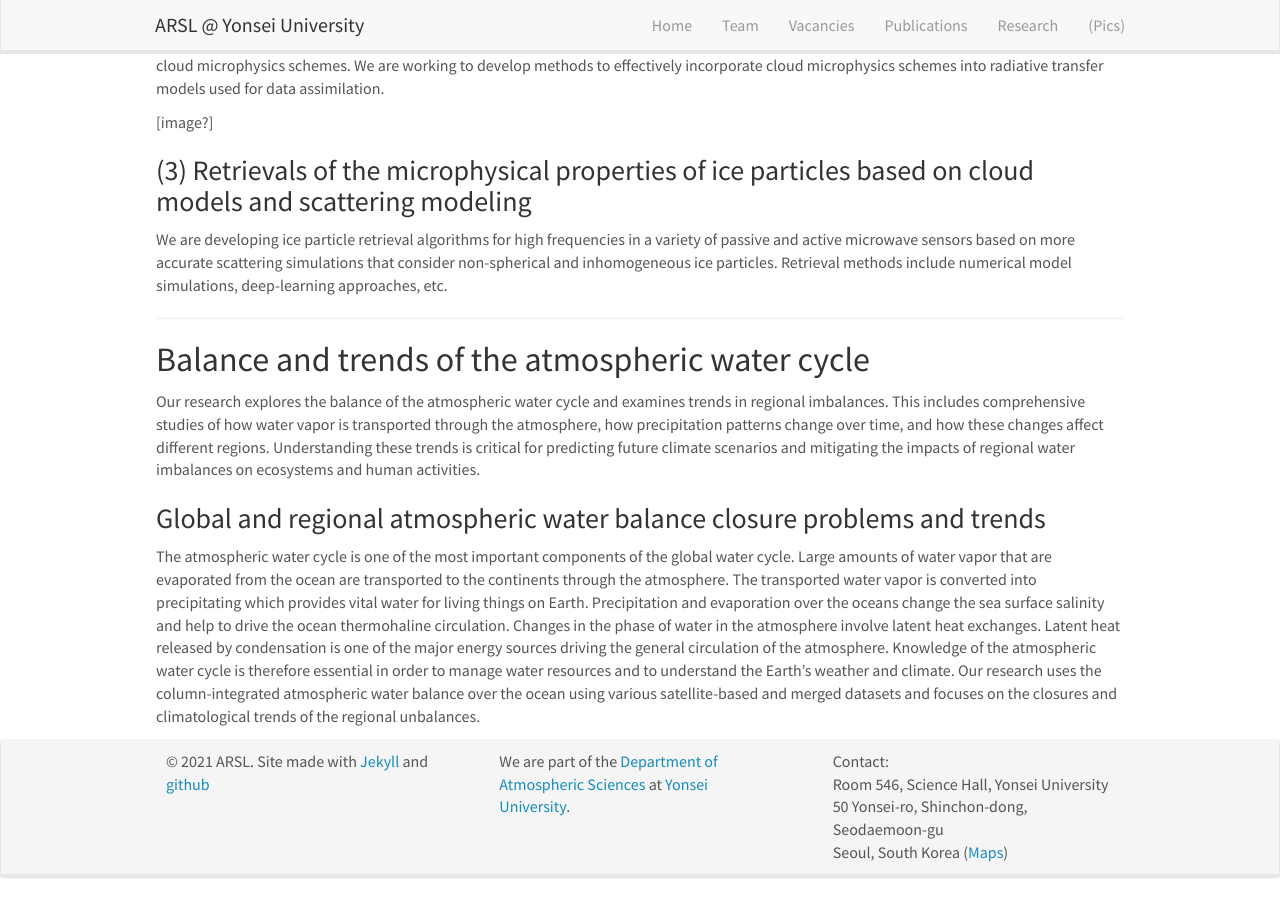
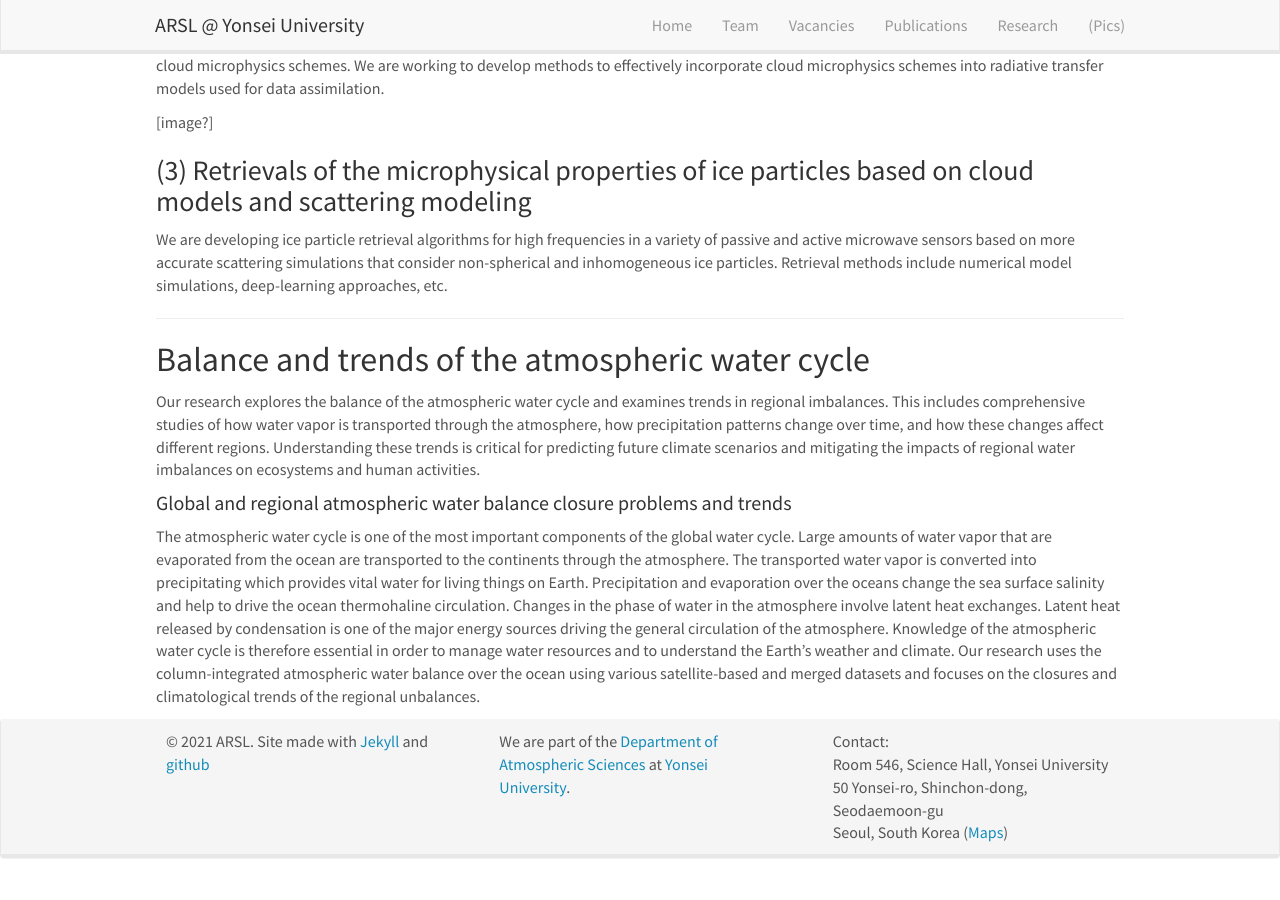
Before and after one commit to roo2003/roo2003.github.io, a Jekyll site: the page built from _pages/research.md, in a window 1280 px wide and 900 px high, scrolled down 4191 px. Built offline with Jekyll 4.4.1, drawn with Linux system fonts in a browser that asks for light colours; nearby versions of some CDN libraries.

```diff
--- a/_pages/research.md
+++ b/_pages/research.md
@@ -88,6 +88,6 @@ We are developing ice particle retrieval algorithms for high frequencies in a va
 
 Our research explores the balance of the atmospheric water cycle and examines trends in regional imbalances. This includes comprehensive studies of how water vapor is transported through the atmosphere, how precipitation patterns change over time, and how these changes affect different regions. Understanding these trends is critical for predicting future climate scenarios and mitigating the impacts of regional water imbalances on ecosystems and human activities.
 
-### Global and regional atmospheric water balance closure problems and trends
+#### Global and regional atmospheric water balance closure problems and trends
 
 The atmospheric water cycle is one of the most important components of the global water cycle. Large amounts of water vapor that are evaporated from the ocean are transported to the continents through the atmosphere. The transported water vapor is converted into precipitating which provides vital water for living things on Earth. Precipitation and evaporation over the oceans change the sea surface salinity and help to drive the ocean thermohaline circulation. Changes in the phase of water in the atmosphere involve latent heat exchanges. Latent heat released by condensation is one of the major energy sources driving the general circulation of the atmosphere. Knowledge of the atmospheric water cycle is therefore essential in order to manage water resources and to understand the Earth's weather and climate. Our research uses the column-integrated atmospheric water balance over the ocean using various satellite-based and merged datasets and focuses on the closures and climatological trends of the regional unbalances.
```
